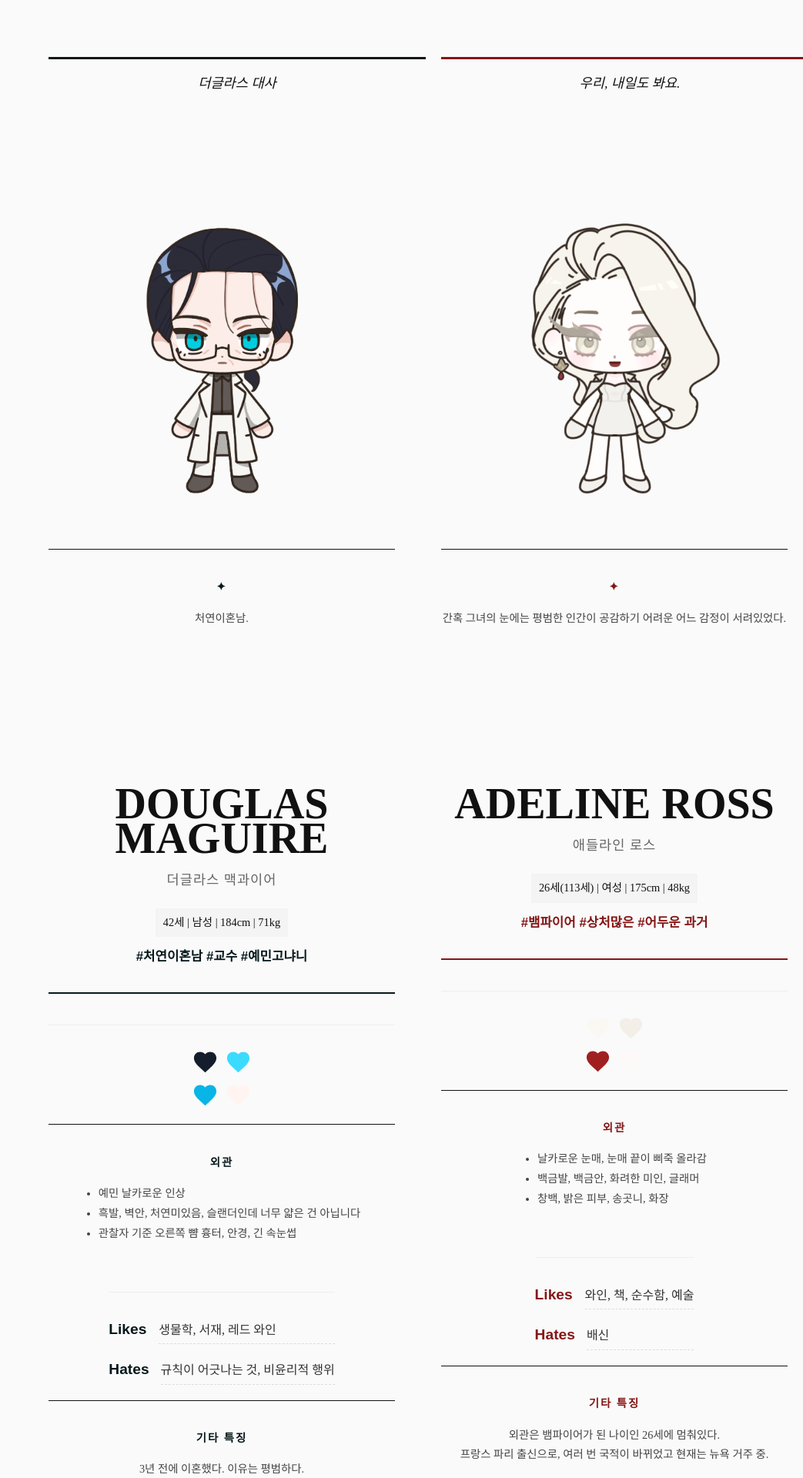
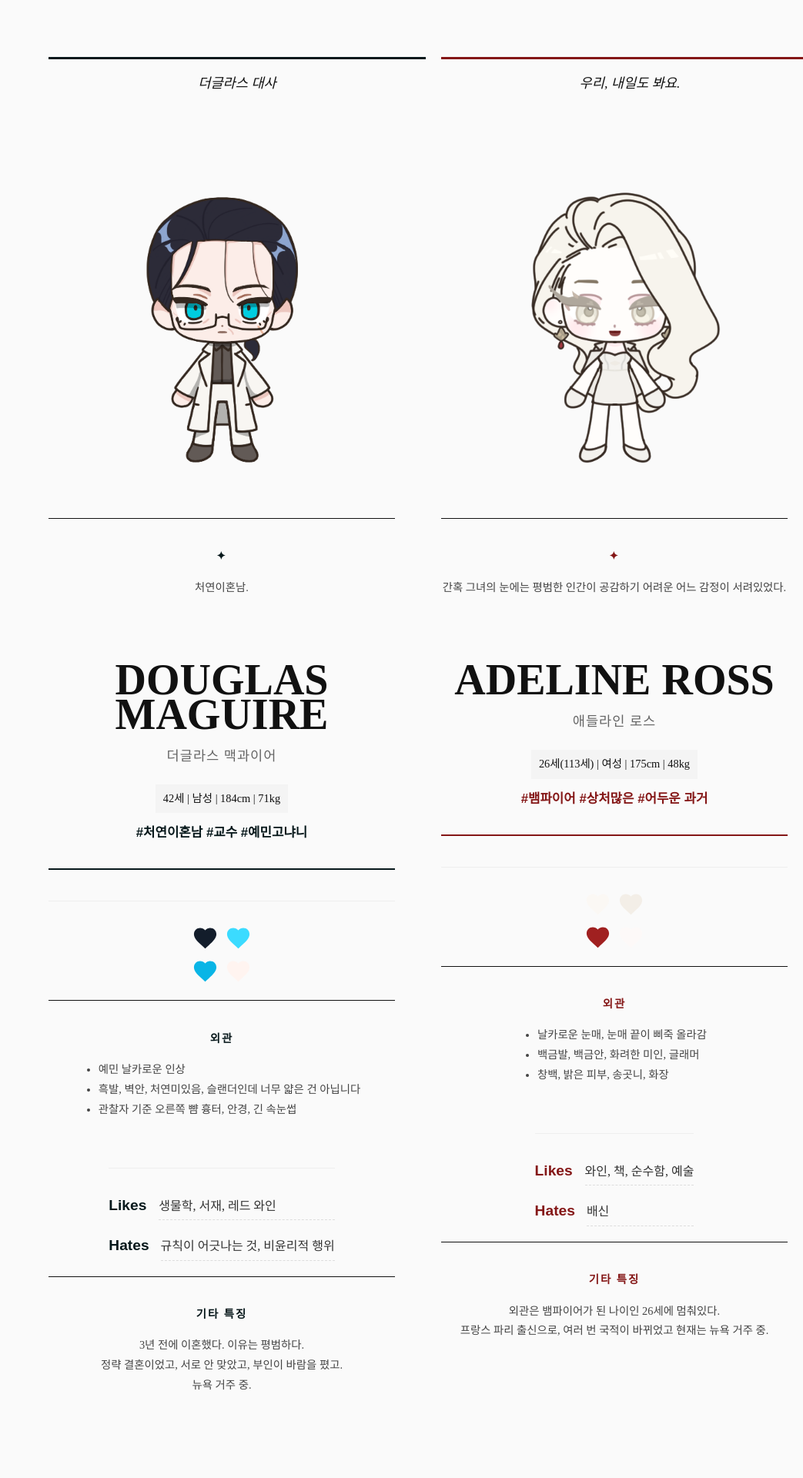
Before and after one commit to narelim/mag-ross-archive, a Jekyll site: the page built from _posts/2025-12-17-original42113.md, in a window 1280 px wide. Shown: the part 706-2626 px from the top of the page at 77% size, without its empty margins (237-1280 px from the left). Built offline with Jekyll 4.4.1, drawn with Linux system fonts in a browser that asks for light colours; some web fonts are replaced.

Commit message:
Update style.css

```diff
--- a/assets/css/style.css
+++ b/assets/css/style.css
@@ -629,7 +629,7 @@ header { padding: 30px 30px; text-align: center; border-bottom: 1px solid #eee;
 /* 말풍선은 사진 밑으로 */
 .editorial-pair-grid .sheet-bubble {
     order: 1;
-    min-height:80px;
+    min-height:40px;
    diplay:flex;
    align-items:flex-end;
    justify-content:center;
@@ -644,13 +644,12 @@ header { padding: 30px 30px; text-align: center; border-bottom: 1px solid #eee;
 
 /* 1. 이미지 영역 조정 */
 .editorial-pair-grid .sheet-left {
-   min-height:750px;
+   min-height:600px;
    width: 100%;           /* 너비 꽉 차게 */
     order: 2;              /* 순서 1번 */
 
    display:flex;
    justify-content:flex-start;
-   align-items:flex-end;
 
    margin-bottom:30px;
 }
```
